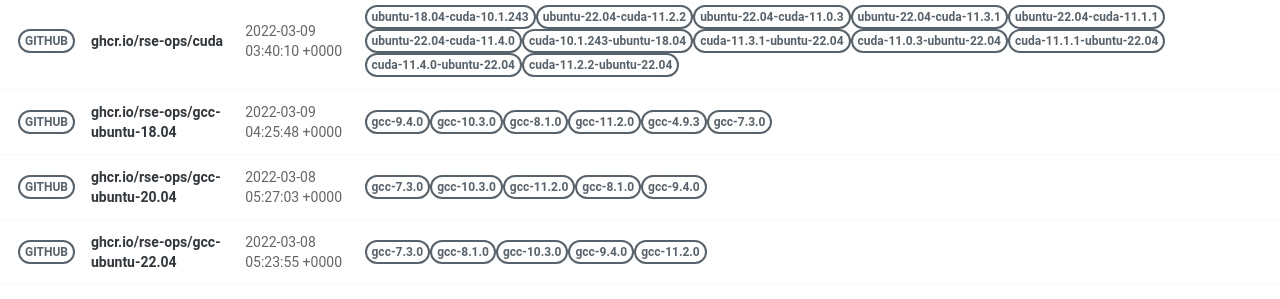
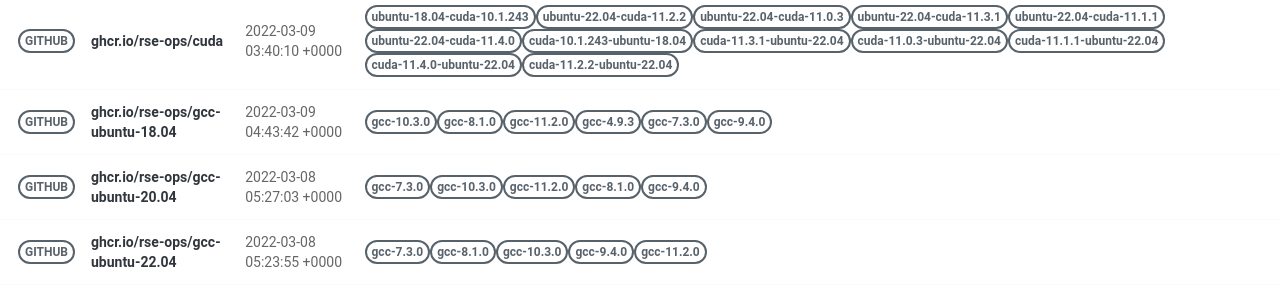
Before and after one commit to rse-ops/docker-images, a Jekyll site: the page built from pages/index.md, in a window 1280 px wide. Shown: the part 502-801 px from the top of the page. Built offline with Jekyll 4.4.1, drawn with Linux system fonts in a browser that asks for light colours; nearby versions of some CDN libraries.

Commit message:
Automated push to update library 2022-03-09

```diff
--- a/_library/ghcr.io-rse-ops-gcc-ubuntu-18.04.md
+++ b/_library/ghcr.io-rse-ops-gcc-ubuntu-18.04.md
@@ -1,14 +1,11 @@
 ---
 layout: container
 name: ghcr.io/rse-ops/gcc-ubuntu-18.04
-updated_at: 2022-03-09 04:25:48.011773
+updated_at: 2022-03-09 04:43:42.113143
 
 
 container_url: https://github.com/orgs/rse-ops/packages/container/package/gcc-ubuntu-18.04
 versions:
- - tag: gcc-9.4.0
-   dockerfile: https://github.com/rse-ops/docker-images/blob/main/ubuntu/gcc/Dockerfile
-   manifest: https://crane.ggcr.dev/manifest/ghcr.io/rse-ops/gcc-ubuntu-18.04:gcc-9.4.0
  - tag: gcc-10.3.0
    dockerfile: https://github.com/rse-ops/docker-images/blob/main/ubuntu/gcc/Dockerfile
    manifest: https://crane.ggcr.dev/manifest/ghcr.io/rse-ops/gcc-ubuntu-18.04:gcc-10.3.0
```
Also changed, not shown: other parts of _library/ghcr.io-rse-ops-gcc-ubuntu-18.04.md (+3 -0 lines).
